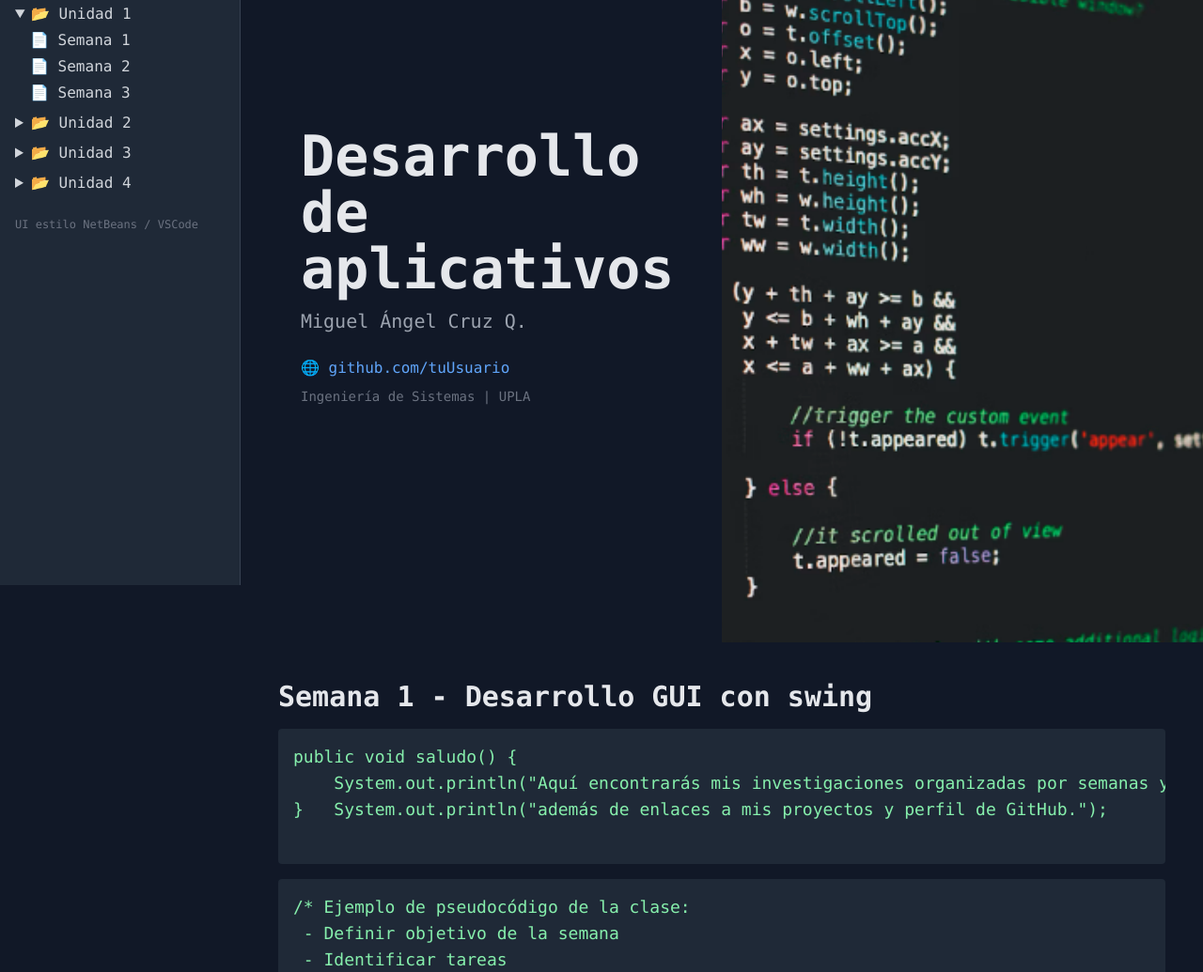
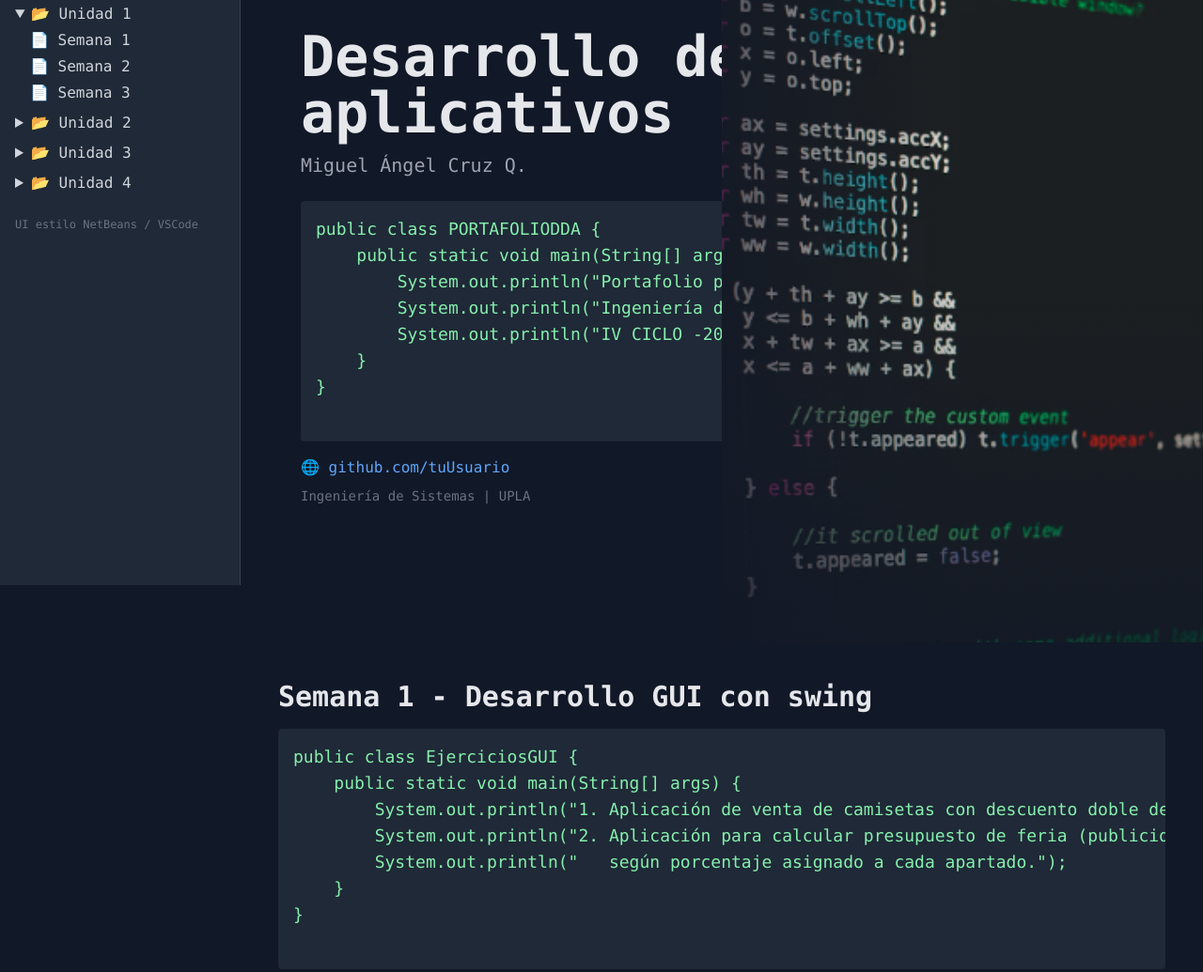
Before and after one commit to MiguelAngelCruzQ/DDAIVCicloUPLA, a plain HTML site: page index.html in a window 1280 px wide. Shown: the part 177-1212 px from the top of the page at 94% size. Drawn offline with nearby package versions, Linux system fonts and the light colour scheme; files whose address does not match are found by name.

Commit message:
Add files via upload
cargar

```diff
--- a/animations.js
+++ b/animations.js
@@ -118,3 +118,61 @@ if (document.readyState === "complete" || document.readyState === "interactive")
 } else {
   window.addEventListener("DOMContentLoaded", initAnimations);
 }
+const canvas = document.getElementById("particles");
+  const ctx = canvas.getContext("2d");
+
+  canvas.width = window.innerWidth;
+  canvas.height = window.innerHeight;
+
+  let particles = [];
+
+  class Particle {
+    constructor(x, y) {
+      this.x = x;
+      this.y = y;
+      this.size = Math.random() * 3 + 1;
+      this.speedX = (Math.random() - 0.5) * 2;
+      this.speedY = (Math.random() - 0.5) * 2;
+    }
+    update() {
+      this.x += this.speedX;
+      this.y += this.speedY;
+
+      if (this.x < 0 || this.x > canvas.width) this.speedX *= -1;
+      if (this.y < 0 || this.y > canvas.height) this.speedY *= -1;
+    }
+    draw() {
+      ctx.beginPath();
+      ctx.arc(this.x, this.y, this.size, 0, Math.PI * 2);
+      ctx.fillStyle = "white";
+      ctx.fill();
+    }
+  }
+
+  function init() {
+    particles = [];
+    for (let i = 0; i < 100; i++) {
+      let x = Math.random() * canvas.width;
+      let y = Math.random() * canvas.height;
+      particles.push(new Particle(x, y));
+    }
+  }
+
+  function animate() {
+    ctx.clearRect(0, 0, canvas.width, canvas.height);
+    particles.forEach(p => {
+      p.update();
+      p.draw();
+    });
+    requestAnimationFrame(animate);
+  }
+
+  init();
+  animate();
+
+  // Ajustar tamaño al cambiar ventana
+  window.addEventListener("resize", () => {
+    canvas.width = window.innerWidth;
+    canvas.height = window.innerHeight;
+    init();
+  });
--- a/index.css
+++ b/index.css
@@ -8,3 +8,53 @@
   0%, 50%, 100% { opacity: 1; }
   25%, 75% { opacity: 0; }
 }
+pre {
+  white-space: pre-wrap;   /* Permite saltos de línea */
+  word-break: break-word;  /* Rompe palabras largas si es necesario */
+}
+#particles {
+  position: fixed;
+  top: 0;
+  left: 0;
+  width: 100%;
+  height: 100%;
+  z-index: -1; /* para que quede detrás del contenido */
+  background: #0d0d0d; /* fondo de la página */
+}
+.glitch-bg {
+  background: linear-gradient(90deg, #0f0 2px, transparent 2px),
+              linear-gradient(0deg, #f00 2px, transparent 2px),
+              linear-gradient(90deg, #00f 1px, transparent 1px);
+  background-size: 50px 50px, 100% 2px, 2px 100%;
+  animation: glitchMove 1s steps(2, end) infinite;
+  opacity: 0.08; /* baja opacidad para que no moleste al texto */
+}
+
+@keyframes glitchMove {
+  0% {
+    background-position: 0 0, 0 0, 0 0;
+  }
+  20% {
+    background-position: 10px -10px, 0 2px, 2px 0;
+  }
+  40% {
+    background-position: -10px 10px, 0 -2px, -2px 0;
+  }
+  60% {
+    background-position: 15px 5px, 0 1px, 1px 0;
+  }
+  80% {
+    background-position: -15px -5px, 0 -1px, -1px 0;
+  }
+  100% {
+    background-position: 0 0, 0 0, 0 0;
+  }
+}
+
+h1 {
+  animation: neonGlow 1.5s ease-in-out infinite alternate;
+}
+@keyframes neonGlow {
+  0% { text-shadow: 0 0 5px #0f0, 0 0 10px #0f0; }
+  100% { text-shadow: 0 0 20px #0f0, 0 0 30px #0f0; }
+}
--- a/index.html
+++ b/index.html
@@ -8,15 +8,17 @@
 
   <style>
     html { scroll-behavior: smooth; }
-    /* pequeño ajuste para que el contenedor virtual no genere scroll inesperado */
     body, #app { height: 100%; }
   </style>
 </head>
 <body class="bg-gray-900 text-gray-200 font-mono">
+  <!-- Partículas fondo -->
+  <canvas id="particles" class="fixed inset-0 -z-10"></canvas>
 
-  <div id="app" class="flex min-h-screen">
+  <!-- CONTENEDOR PRINCIPAL -->
+  <div id="app" class="flex flex-row min-h-screen">
 
-    <!-- SIDEBAR (estilo gestor) -->
+    <!-- SIDEBAR -->
     <aside class="w-64 bg-gray-800 border-r border-gray-700 p-4 sticky top-0 h-screen overflow-auto">
       <header class="mb-6">
         <h2 class="font-bold text-lg">📂 Mis Proyectos</h2>
@@ -24,14 +26,14 @@
       </header>
 
       <nav class="text-sm sm:text-base text-gray-300 space-y-3">
-        <!-- Carpetas / proyectos ficticios -->
+        <!-- Carpetas ficticias -->
         <div class="space-y-1 mb-3">
           <div class="flex items-center gap-2"><span>📁</span><span>Proyecto1</span></div>
           <div class="flex items-center gap-2"><span>📁</span><span>Proyecto2</span></div>
           <div class="flex items-center gap-2"><span>📁</span><span>Portfolio</span></div>
         </div>
 
-        <!-- Unidades y semanas (links a secciones) -->
+        <!-- Unidades -->
         <div>
           <details open class="mb-2">
             <summary class="cursor-pointer">📂 Unidad 1</summary>
@@ -76,10 +78,10 @@
       </footer>
     </aside>
 
-    <!-- MAIN (contenido: header, hero y secciones) -->
+    <!-- MAIN -->
     <main class="flex-1 overflow-auto">
 
-      <!-- HEADER (tipo IDE bar) -->
+      <!-- HEADER -->
       <header class="bg-gray-800 p-4 flex justify-between items-center border-b border-gray-700">
         <div class="flex items-center gap-3">
           <span class="font-semibold">UPLA</span>
@@ -90,58 +92,80 @@
         </div>
       </header>
 
-      <!-- HERO: split texto (izq) / imagen (der) -->
+      <!-- HERO -->
       <section class="min-h-screen flex md:flex-row flex-col">
         <!-- Texto izquierda -->
         <div class="md:w-1/2 w-full flex items-center p-8 md:p-16 bg-gray-900">
           <div>
             <h1 class="text-3xl md:text-5xl xl:text-6xl font-bold mb-3">Desarrollo de aplicativos</h1>
             <p class="text-base md:text-lg xl:text-xl text-gray-400 mb-6">Miguel Ángel Cruz Q.</p>
-
+             <pre class="bg-gray-800 p-4 rounded mb-4 text-sm sm:text-base md:text-lg text-green-300 overflow-auto">
+public class PORTAFOLIODDA {
+    public static void main(String[] args) {
+        System.out.println("Portafolio personal -UPLA");
+        System.out.println("Ingeniería de sistemas ");
+        System.out.println("IV CICLO -2025")
+    }
+}
+          </pre>
             <div class="space-y-2">
               <a href="https://github.com/tuUsuario" target="_blank" class="inline-block text-blue-400 hover:underline">🌐 github.com/tuUsuario</a>
               <p class="text-sm text-gray-500 mt-1">Ingeniería de Sistemas | UPLA</p>
             </div>
           </div>
         </div>
+<canvas id="particlesHero" class="absolute inset-0 -z-5 pointer-events-none"></canvas>
+        <!-- Fondo glitch -->
+        <div class="glitch-bg fixed inset-0 -z-10"></div>
 
-        <!-- Imagen derecha (ocupa toda la mitad derecha, de esquina a esquina) -->
-        <div class="md:w-1/2 w-full h-64 md:h-auto">
+        <!-- Imagen derecha con degradados -->
+        <div class="md:w-1/2 w-full h-64 md:h-auto relative">
           <img src="img/Codigo img.png" alt="Imagen ejemplo" class="w-full h-full object-cover" />
+          <!-- Degradado izquierda -->
+          <div class="absolute inset-0 bg-gradient-to-r from-gray-900/70 via-transparent to-transparent"></div>
+          <!-- Degradado abajo -->
+          <div class="absolute inset-0 bg-gradient-to-t from-gray-900/70 via-transparent to-transparent"></div>
         </div>
       </section>
-
-      <!-- --- SECCIONES (semana 1, 2, 3) --- -->
 
       <!-- Semana 1 -->
       <section id="semana1" class="min-h-screen p-8 md:p-10 border-b border-gray-800">
         <div class="max-w-5xl mx-auto">
           <h2 class="text-2xl md:text-3xl font-bold mb-4">Semana 1 - Desarrollo GUI con swing</h2>
 
-          <!-- 3 bloques de código (responsive font + scroll si es necesario) -->
-          <pre  class="bg-gray-800 p-4 rounded mb-4 text-sm sm:text-base md:text-lg text-green-300 overflow-auto">
-public void saludo() {
-    System.out.println("Aquí encontrarás mis investigaciones organizadas por semanas y unidades );
-}   System.out.println("además de enlaces a mis proyectos y perfil de GitHub.");
+          <pre class="bg-gray-800 p-4 rounded mb-4 text-sm sm:text-base md:text-lg text-green-300 overflow-auto">
+public class EjerciciosGUI {
+    public static void main(String[] args) {
+        System.out.println("1. Aplicación de venta de camisetas con descuento doble de verano.");
+        System.out.println("2. Aplicación para calcular presupuesto de feria (publicidad, logística, etc.)");
+        System.out.println("   según porcentaje asignado a cada apartado.");
+    }
+}
           </pre>
 
           <pre class="bg-gray-800 p-4 rounded mb-4 text-sm sm:text-base md:text-lg text-green-300 overflow-auto">
-/* Ejemplo de pseudocódigo de la clase:
- - Definir objetivo de la semana
- - Identificar tareas
- - Priorizar
-*/
+public class ManualGitHub {
+    public static void main(String[] args) {
+        System.out.println("1. Crear una cuenta en GitHub.");
+        System.out.println("2. Crear un repositorio nuevo.");
+        System.out.println("3. Subir archivos (index.html, css, imágenes).");
+        System.out.println("4. Publicar página en GitHub Pages.");
+    }
+}
           </pre>
 
           <pre class="bg-gray-800 p-4 rounded mb-4 text-sm sm:text-base md:text-lg text-green-300 overflow-auto">
-/* Notas:
- - Técnica Pomodoro
- - Registro de tiempos
- - Evaluación semanal
-*/
+public class GitConcepto {
+    public static void main(String[] args) {
+        System.out.println("Git es un sistema de control de versiones distribuido.");
+        System.out.println("Permite llevar historial de cambios, trabajar en ramas,");
+        System.out.println("y colaborar en proyectos de software.");
+    }
+}
           </pre>
+
           <h3>//Enlace a repositorio y descarga de archivos</h3>
-         <p class="mt-3 text-lg"> <!-- aquí cambié text-sm por text-lg -->
+          <p class="mt-3 text-lg">
             🔗 <a href="#" class="text-blue-400 hover:underline text-xl">Repositorio GitHub (Semana 1)</a> |
             📄 <a href="#" class="text-green-400 hover:underline text-xl">Descargar Documento (Semana 1)</a>
           </p>
@@ -167,8 +191,9 @@ public class ScrumNotes {
           <pre class="bg-gray-800 p-4 rounded mb-4 text-sm sm:text-base md:text-lg text-green-300 overflow-auto">
 // Resultado esperado: backlog priorizado y sprint planning definido
           </pre>
+
           <h3>//Enlace a repositorio y descarga de archivos</h3>
-          <p class="mt-3 text-lg"> <!-- aquí cambié text-sm por text-lg -->
+          <p class="mt-3 text-lg">
             🔗 <a href="#" class="text-blue-400 hover:underline text-xl">Repositorio GitHub (Semana 2)</a> |
             📄 <a href="#" class="text-green-400 hover:underline text-xl">Descargar Documento (Semana 2)</a>
           </p>
@@ -191,15 +216,16 @@ public class ScrumNotes {
           <pre class="bg-gray-800 p-4 rounded mb-4 text-sm sm:text-base md:text-lg text-green-300 overflow-auto">
 // Conclusión: herramientas para evaluación crítica de teorías
           </pre>
+
           <h3>//Enlace a repositorio y descarga de archivos</h3>
-         <p class="mt-3 text-lg"> <!-- aquí cambié text-sm por text-lg -->
+          <p class="mt-3 text-lg">
             🔗 <a href="#" class="text-blue-400 hover:underline text-xl">Repositorio GitHub (Semana 3)</a> |
             📄 <a href="#" class="text-green-400 hover:underline text-xl">Descargar Documento (Semana 3)</a>
           </p>
         </div>
       </section>
 
-      <!-- Contacto + Disclaimer -->
+      <!-- Contacto -->
       <section class="min-h-[50vh] p-8 md:p-10 bg-gray-800">
         <div class="max-w-5xl mx-auto">
           <h2 class="text-2xl md:text-3xl font-bold mb-4">Información de Contacto</h2>
@@ -215,7 +241,10 @@ public class ScrumNotes {
 
     </main>
   </div>
+
+  <!-- Scripts -->
   <script src="https://cdnjs.cloudflare.com/ajax/libs/animejs/3.2.1/anime.min.js"></script>
+  <script src="https://cdn.jsdelivr.net/particles.js/2.0.0/particles.min.js"></script>
   <script src="animations.js"></script>
 </body>
 </html>
```
Lines whose indentation alone changed are shown as unchanged.
